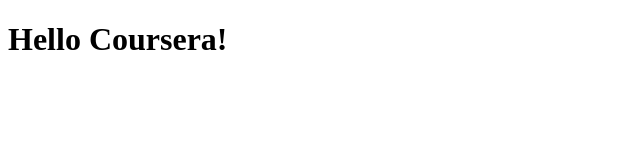
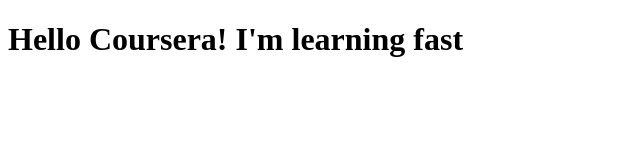
Before and after one commit to anurag33/Couresera-Project, a plain HTML site: page site/index.html in a window 1280 px wide. Shown: the whole page, without its empty margins (0-640 px from the left). Drawn offline with Linux system fonts and the light colour scheme.

Commit message:
Small addition to our page content.

```diff
--- a/site/index.html
+++ b/site/index.html
@@ -4,6 +4,6 @@
 	<title>Hello Guys!</title>
 </head>
 <body>
-<h1>Hello Coursera!</h1>
+<h1>Hello Coursera! I'm learning fast</h1>
 </body>
 </html>
```
